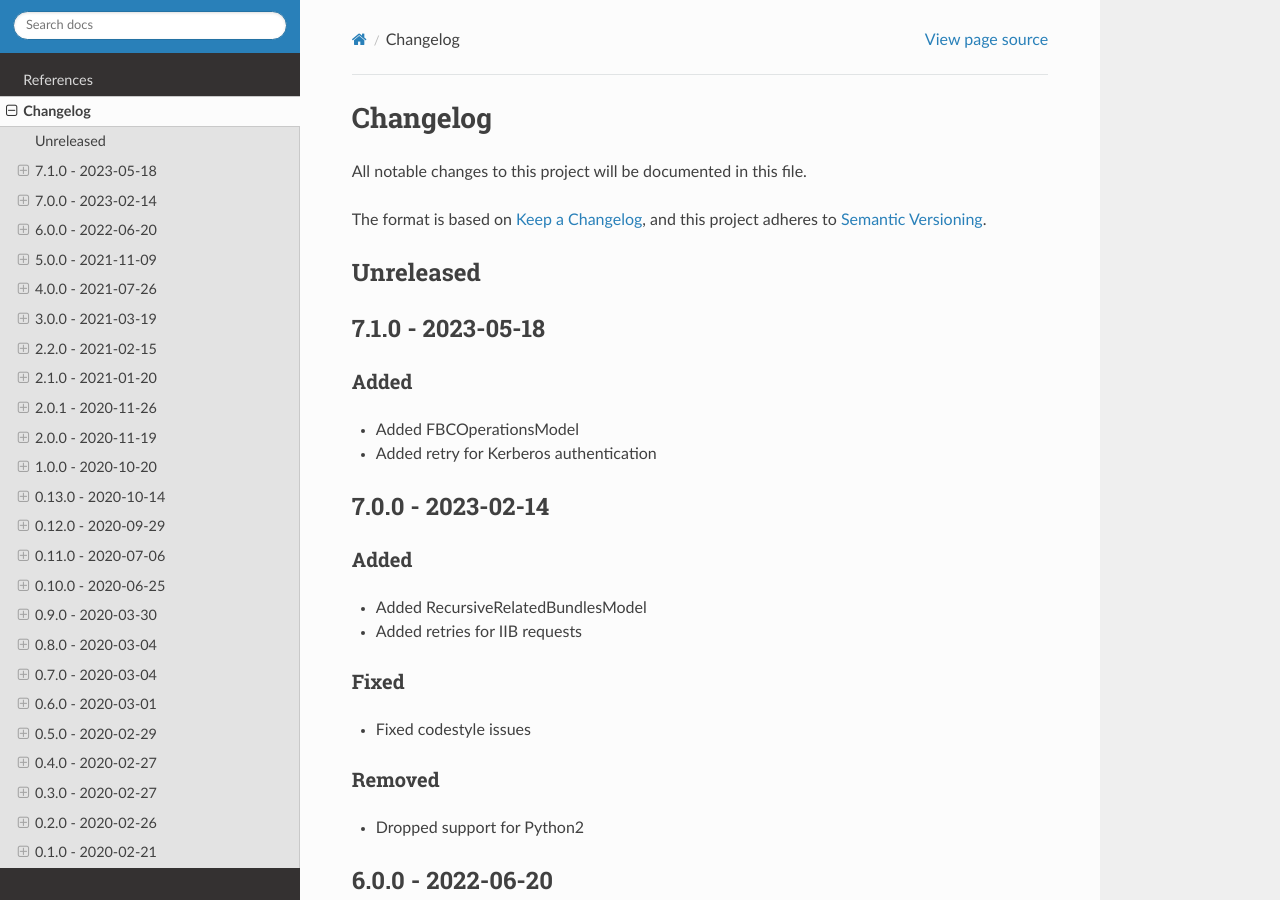
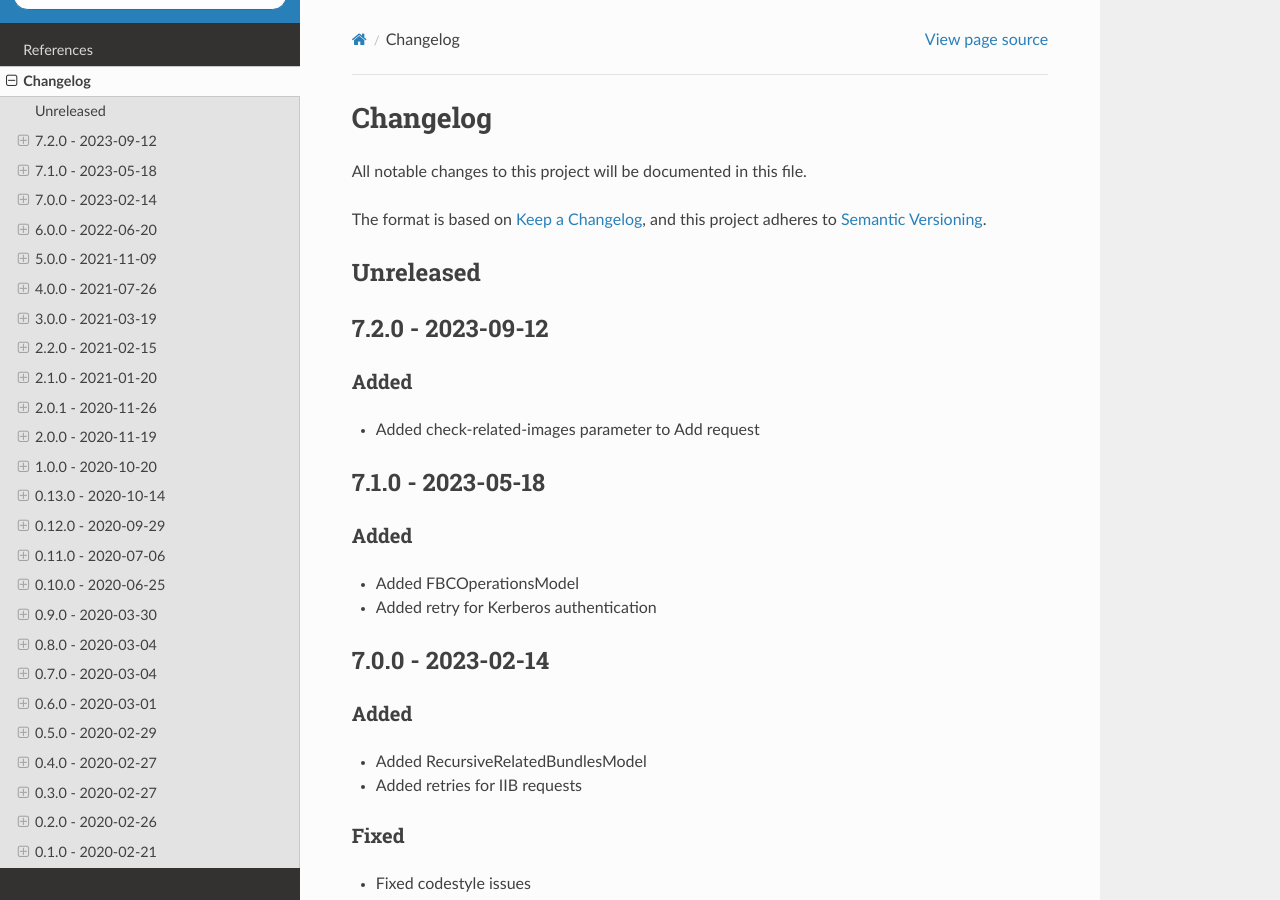
Before and after one commit to release-engineering/iiblib, a Sphinx documentation site: the page built from docs/source/CHANGELOG.md, in a window 1280 px wide and 900 px high. Built offline with Sphinx 7.4.7 and the Read the Docs theme 2.0.0, drawn with Linux system fonts in a browser that asks for light colours.

Commit message:
Release 7.2.0

```diff
--- a/docs/source/CHANGELOG.md
+++ b/docs/source/CHANGELOG.md
@@ -6,6 +6,11 @@ The format is based on [Keep a Changelog](https://keepachangelog.com/en/1.0.0/),
 and this project adheres to [Semantic Versioning](https://semver.org/spec/v2.0.0.html).
 
 ## Unreleased
+
+## 7.2.0 - 2023-09-12
+
+### Added
+ - Added check-related-images parameter to Add request
 
 ## 7.1.0 - 2023-05-18
 
--- a/setup.py
+++ b/setup.py
@@ -60,7 +60,7 @@ if os.environ.get("READTHEDOCS", None):
 
 setup(
     name="iiblib",
-    version="7.1.0",
+    version="7.2.0",
     description="IIB client library",
     long_description=long_description,
     long_description_content_type="text/markdown",
```
